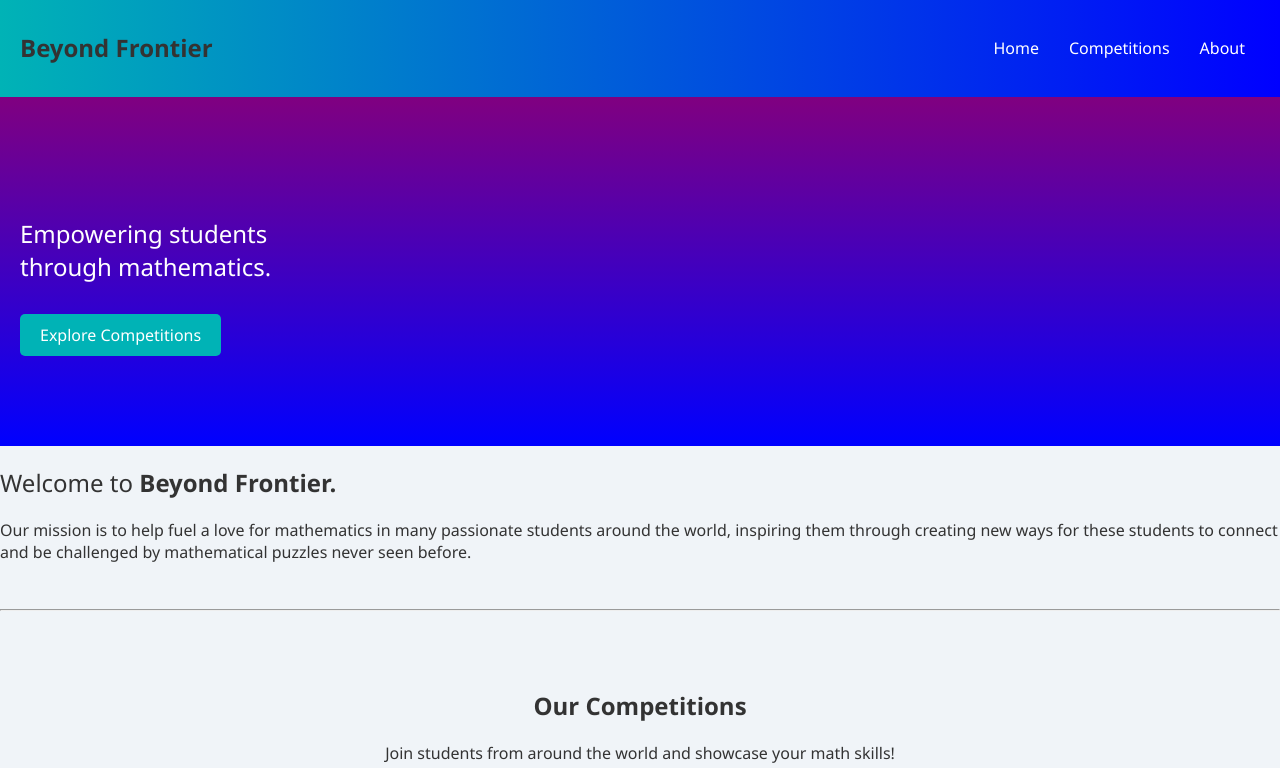
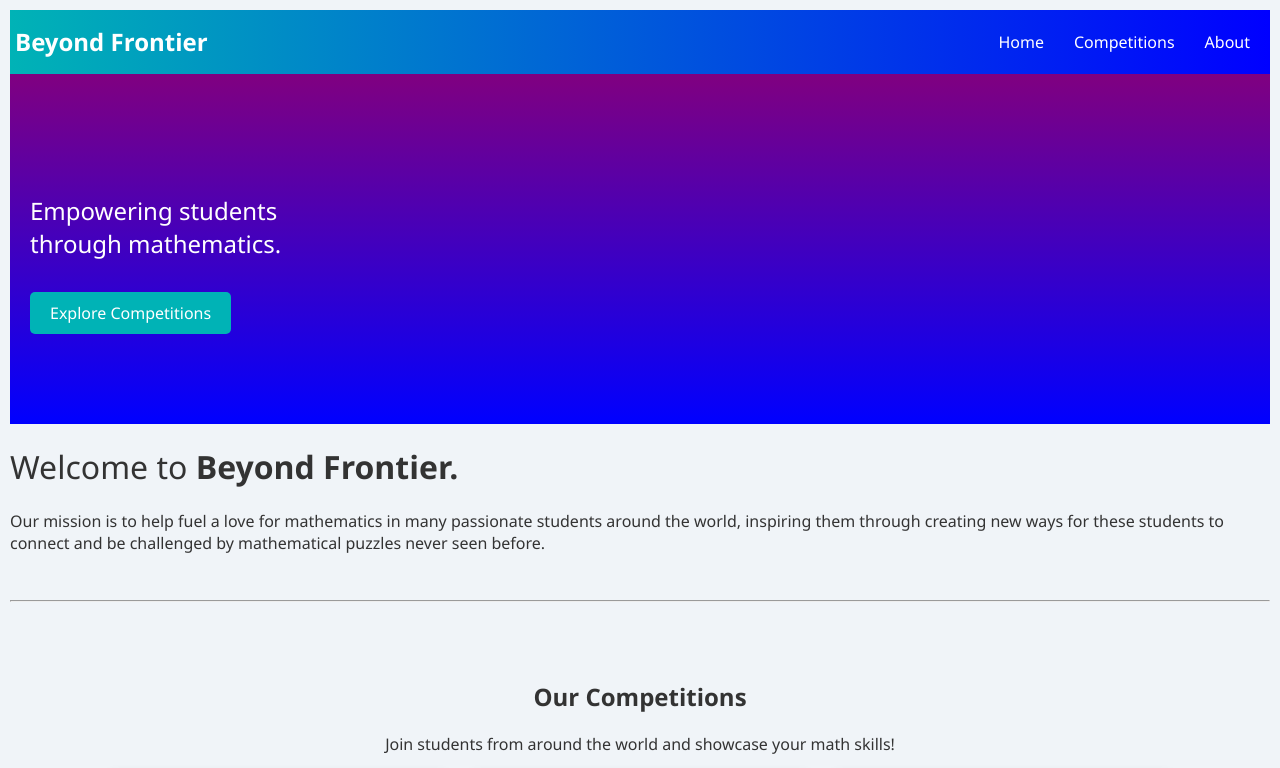
Before and after one commit to NewthingsHQ/beyondfrontier, a plain HTML site: page index.html in a window 1280 px wide. Shown: the top 768 px of the page. Drawn offline with Linux system fonts and the light colour scheme; a script that the page names is missing; a web font is replaced by a local one.

Commit message:
hopefully this works

```diff
--- a/index.html
+++ b/index.html
@@ -12,7 +12,7 @@
 </head>
 <body>
     <header>
-        <h2 style="line-height:70%">Beyond Frontier</h1>
+        <h2 style="line-height:90%">Beyond Frontier</h1>
         <nav>
             <ul>
                 <li><a href="index">Home</a></li>
@@ -27,7 +27,7 @@
         <a href="#competitions" class="cta-button">Explore Competitions</a>
     </section>
 
-    <h2 style="font-weight: 300">Welcome to <span style="font-weight: 600">Beyond Frontier.</span></h2>
+    <h1 style="font-weight: 300">Welcome to <span style="font-weight: 700">Beyond Frontier.</span></h1>
     <p>Our mission is to help fuel a love for mathematics in many passionate students around the world, inspiring them through creating new ways for these students to connect and be challenged by mathematical puzzles never seen before.</p><br>
 
     <hr>
@@ -55,7 +55,10 @@
     <hr>
 
     <h3><i>This portion of the page is coming soon</i></h3>
+    <h3>ทดสอบตัวอักษรภาษาไทย</h3>
     <!-- about us -->
+
+     <br>
 
     <footer>
         <p>&copy; 2024 Beyond Frontier • Powered by Newthings</p>
--- a/style.css
+++ b/style.css
@@ -4,14 +4,14 @@
 
 body {
   margin: 0;
-  padding: 0;
+  padding: 10px;
   background-color: #f0f4f8;
   color: #333;
 }
 
 header {
   background: linear-gradient(to right, #00b3b6, #0000ff);
-  padding: 20px;
+  padding: 5px;
   text-align: center;
   display: flex;
   /* Use flexbox for layout */
@@ -21,7 +21,7 @@ header {
   /* Center align items vertically */
 }
 
-header h1 {
+header h2 {
   margin: 0;
   color: white;
 }
@@ -87,8 +87,8 @@ footer {
 }
 
 .header-text {
-  size: 2em;
-  font-weight: 300;
-  text-align: left;
-  kerning: 90%
+  size: 2em !important;
+  font-weight: 300 !important;
+  text-align: left !important;
+  kerning: 90% !important;
 }
```
